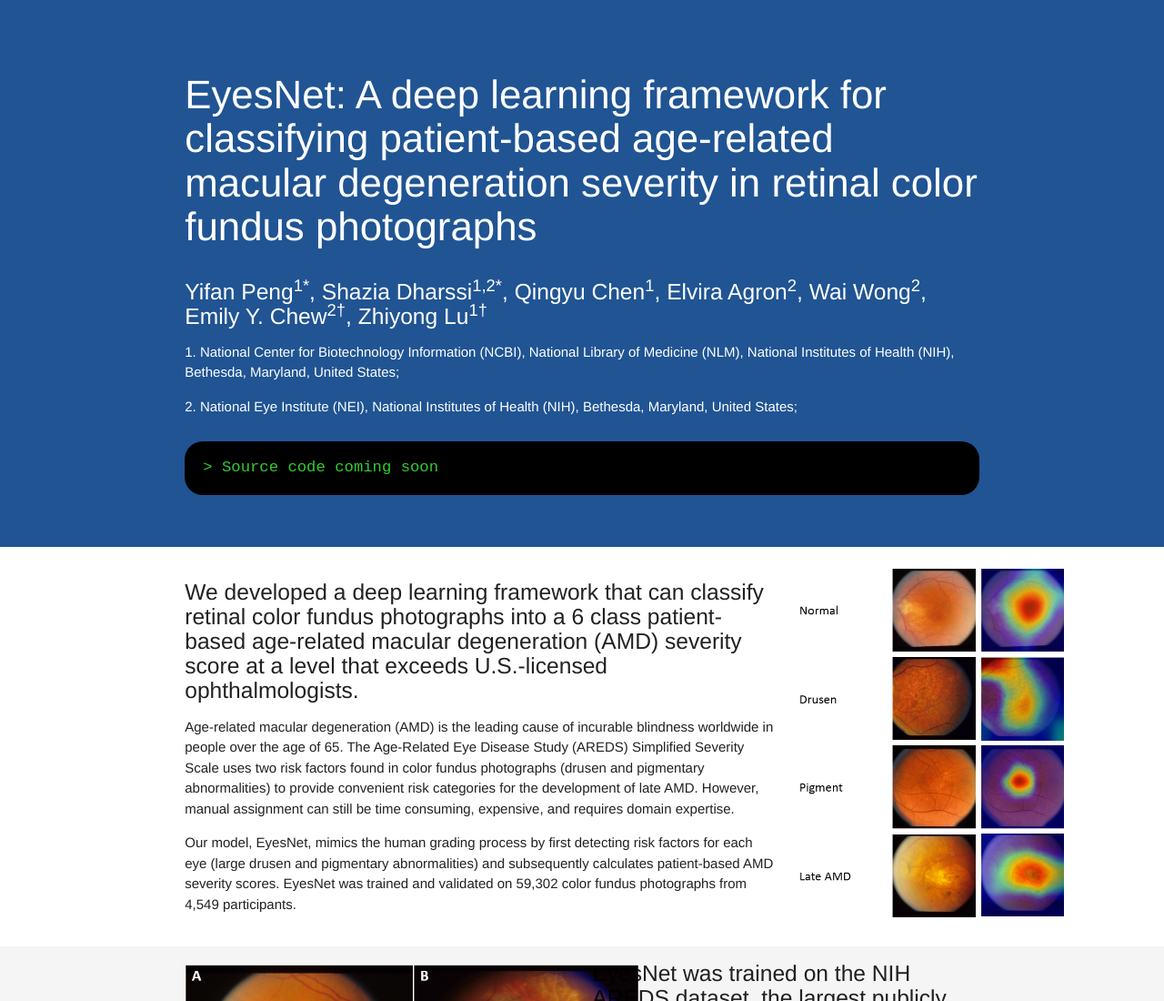
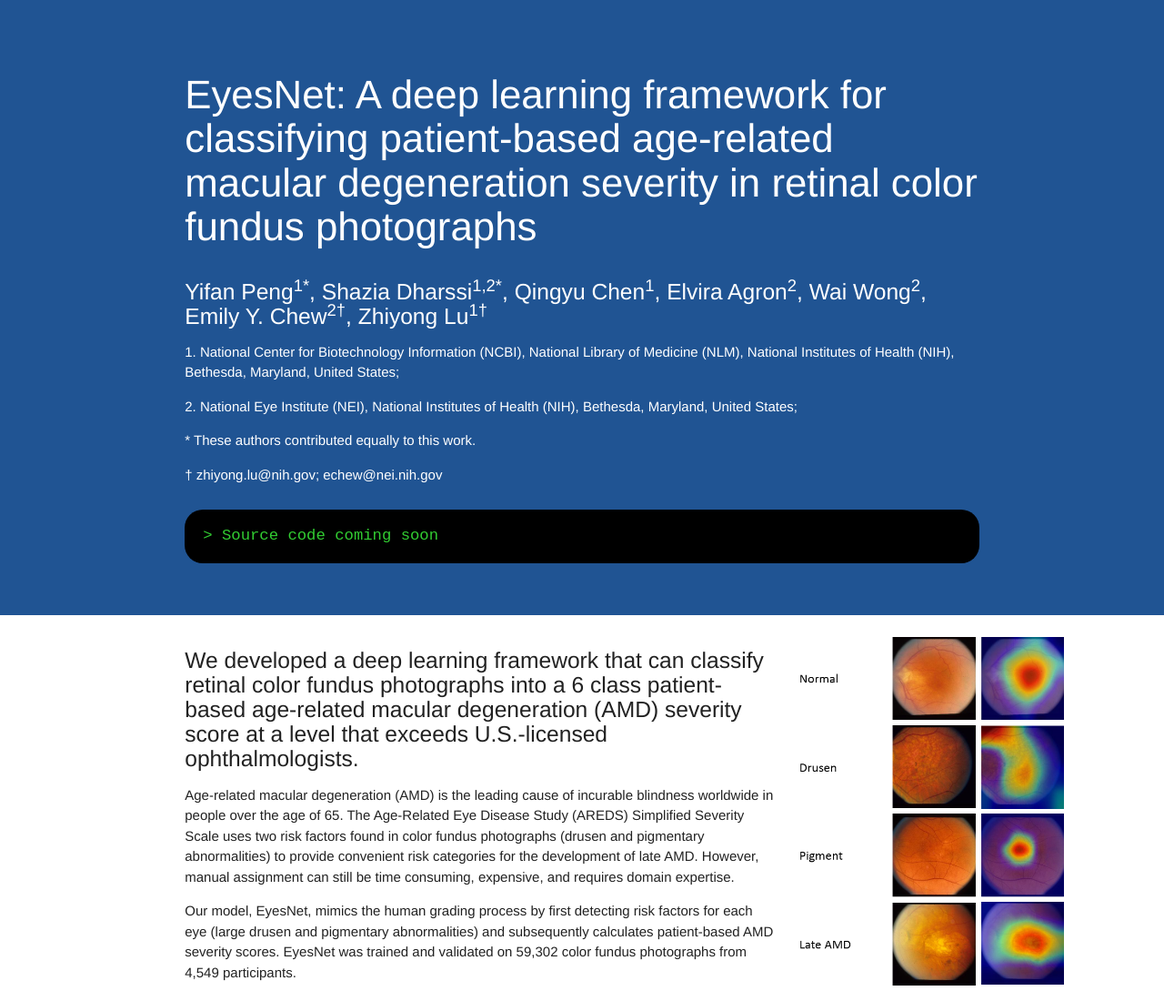
Before and after one commit to ncbi-nlp/DeepSeeNet, a plain HTML site: page docs/index.html in a window 1280 px wide. Shown: the top 1100 px of the page at 91% size. Drawn offline with nearby package versions, Linux system fonts and the light colour scheme.

Commit message:
update page

```diff
--- a/docs/index.html
+++ b/docs/index.html
@@ -88,6 +88,8 @@
             <h5>Yifan Peng<sup>1*</sup>, Shazia Dharssi<sup>1,2*</sup>, Qingyu Chen<sup>1</sup>, Elvira Agron<sup>2</sup>, Wai Wong<sup>2</sup>, Emily Y. Chew<sup>2&dagger;</sup>, Zhiyong Lu<sup>1&dagger;</sup></h5>
             <p>1. National Center for Biotechnology Information (NCBI), National Library of Medicine (NLM), National Institutes of Health (NIH), Bethesda, Maryland, United States;</p>
             <p>2. National Eye Institute (NEI), National Institutes of Health (NIH), Bethesda, Maryland, United States;</p>
+            <p>* These authors contributed equally to this work.</p>
+            <p>&dagger; zhiyong.lu@nih.gov; echew@nei.nih.gov</p>
         </div>
         <div class="col s12">
           <h6>> Source code coming soon</h6>
```
Also changed, not shown: 1 other file.
